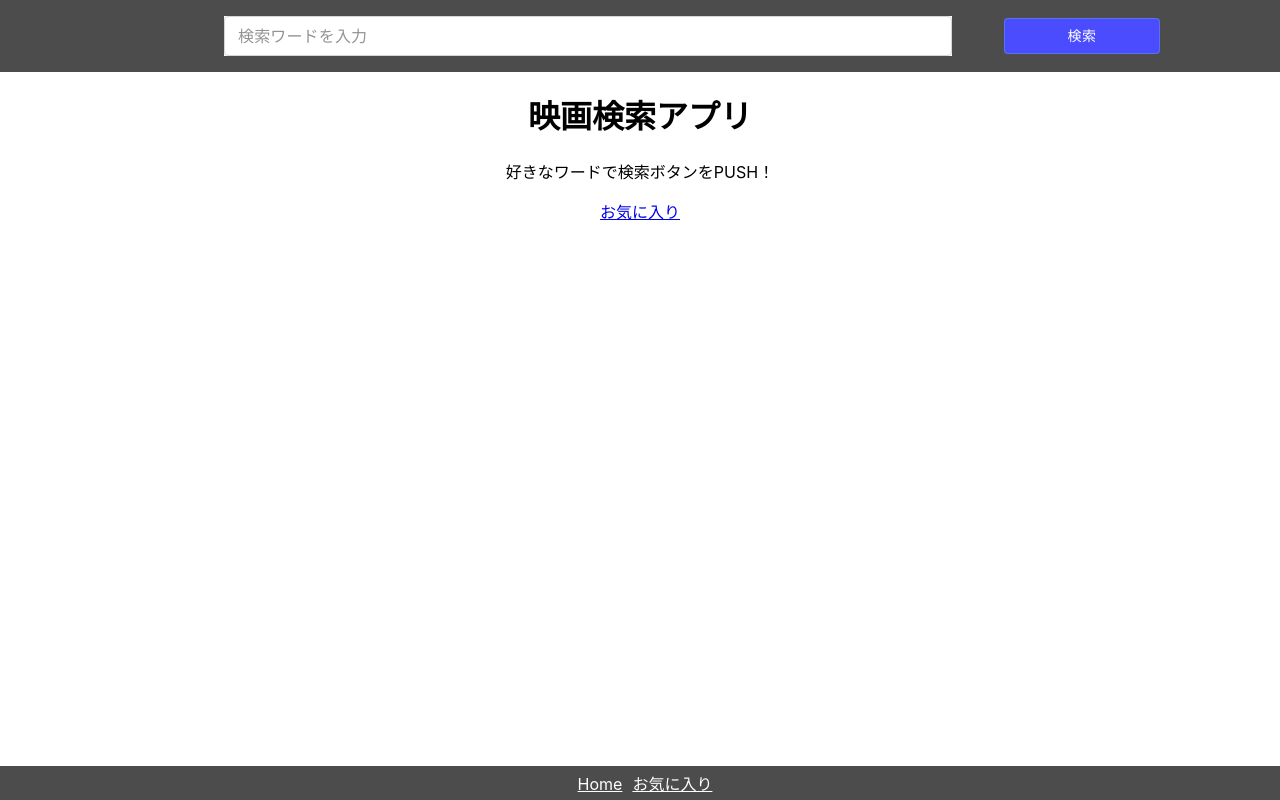
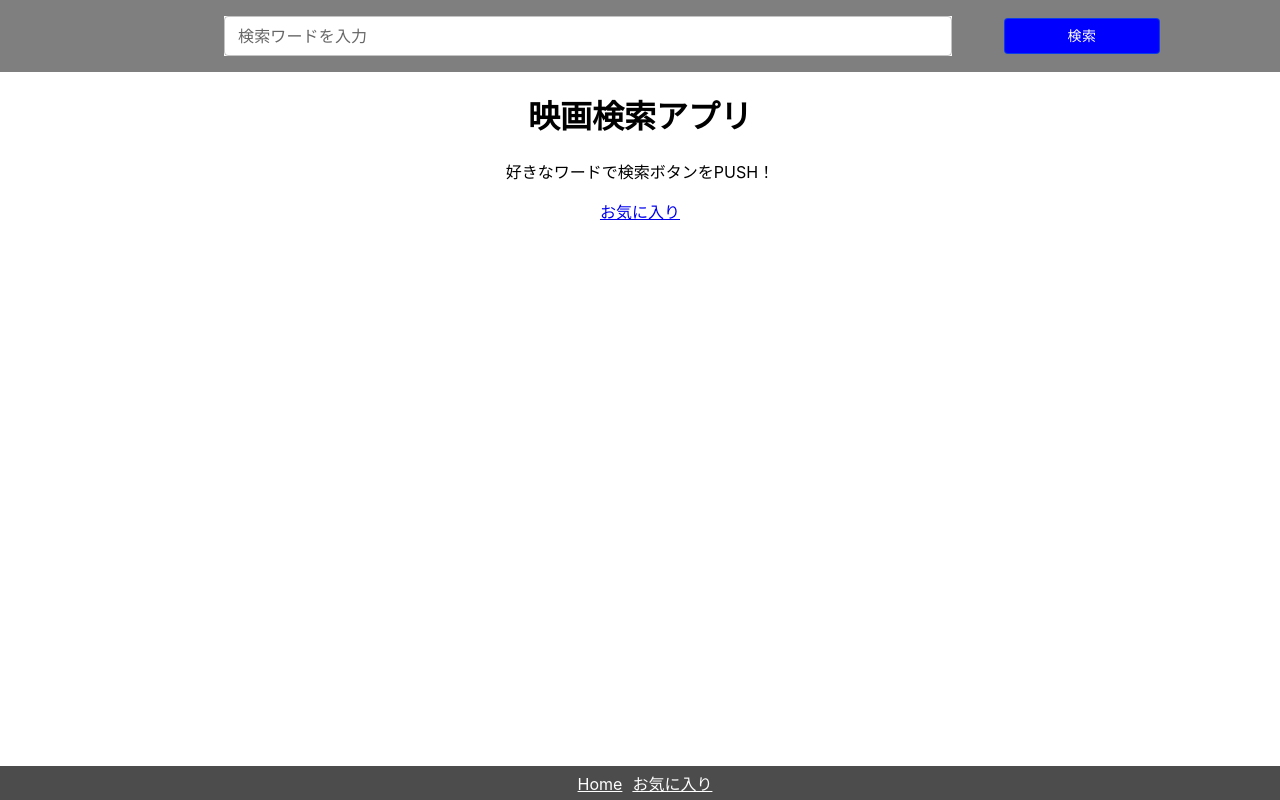
Before and after one commit to hasegawa-yoshi/codingchallenge1, a React (Create React App) app: page / in a window 1280 px wide. Built offline with nearby package versions, Linux system fonts and the light colour scheme.

Commit message:
twenty-second commit
ヘッダーのopacityがおかしくなる事象修正opacityからrgbaにしたら解決

```diff
--- a/src/App.css
+++ b/src/App.css
@@ -1,39 +1,4 @@
 .App {
   text-align: center;
-  margin: 0,
+  margin: 0;
 }
-
-.App-logo {
-  height: 40vmin;
-  pointer-events: none;
-}
-
-@media (prefers-reduced-motion: no-preference) {
-  .App-logo {
-    animation: App-logo-spin infinite 20s linear;
-  }
-}
-
-.App-header {
-  background-color: #282c34;
-  min-height: 100vh;
-  display: flex;
-  flex-direction: column;
-  align-items: center;
-  justify-content: center;
-  font-size: calc(10px + 2vmin);
-  color: white;
-}
-
-.App-link {
-  color: #61dafb;
-}
-
-@keyframes App-logo-spin {
-  from {
-    transform: rotate(0deg);
-  }
-  to {
-    transform: rotate(360deg);
-  }
-}
--- a/src/components/molecules/SearchBox.jsx
+++ b/src/components/molecules/SearchBox.jsx
@@ -38,18 +38,11 @@ const SearchBox = () => {
     >
       <Grid item xs={1}></Grid>
       <Grid item xs={7}>
-        <PrimaryTextField
-          value={text}
-          onChange={onChangeText}
-          style={{ color: "white" }}
-        />
+        <PrimaryTextField value={text} onChange={onChangeText} />
       </Grid>
       <Grid item xs={0.5}></Grid>
       <Grid item xs={1.5}>
-        <PrimaryButton
-          onClick={onClickSearchButton}
-          style={{ backgroundColor: "white" }}
-        />
+        <PrimaryButton onClick={onClickSearchButton} />
       </Grid>
     </Grid>
   );
--- a/src/components/organisms/HeaderComponents.tsx
+++ b/src/components/organisms/HeaderComponents.tsx
@@ -1,13 +1,21 @@
-import React from 'react'
-import SearchBox from '../molecules/SearchBox'
+import React from "react";
+import SearchBox from "../molecules/SearchBox";
 
 const HeaderComponents = () => {
   return (
-    <div style={{backgroundColor: "black",
-    opacity: "0.7", width: "100%",  position: "fixed", top: 0, left: 0, zIndex: 100 }}>
+    <div
+      style={{
+        background: "rgba(0,0,0,0.5)",
+        width: "100%",
+        position: "fixed",
+        top: 0,
+        left: 0,
+        zIndex: 100,
+      }}
+    >
       <SearchBox />
     </div>
-    )
-}
+  );
+};
 
-export default HeaderComponents
+export default HeaderComponents;
```
